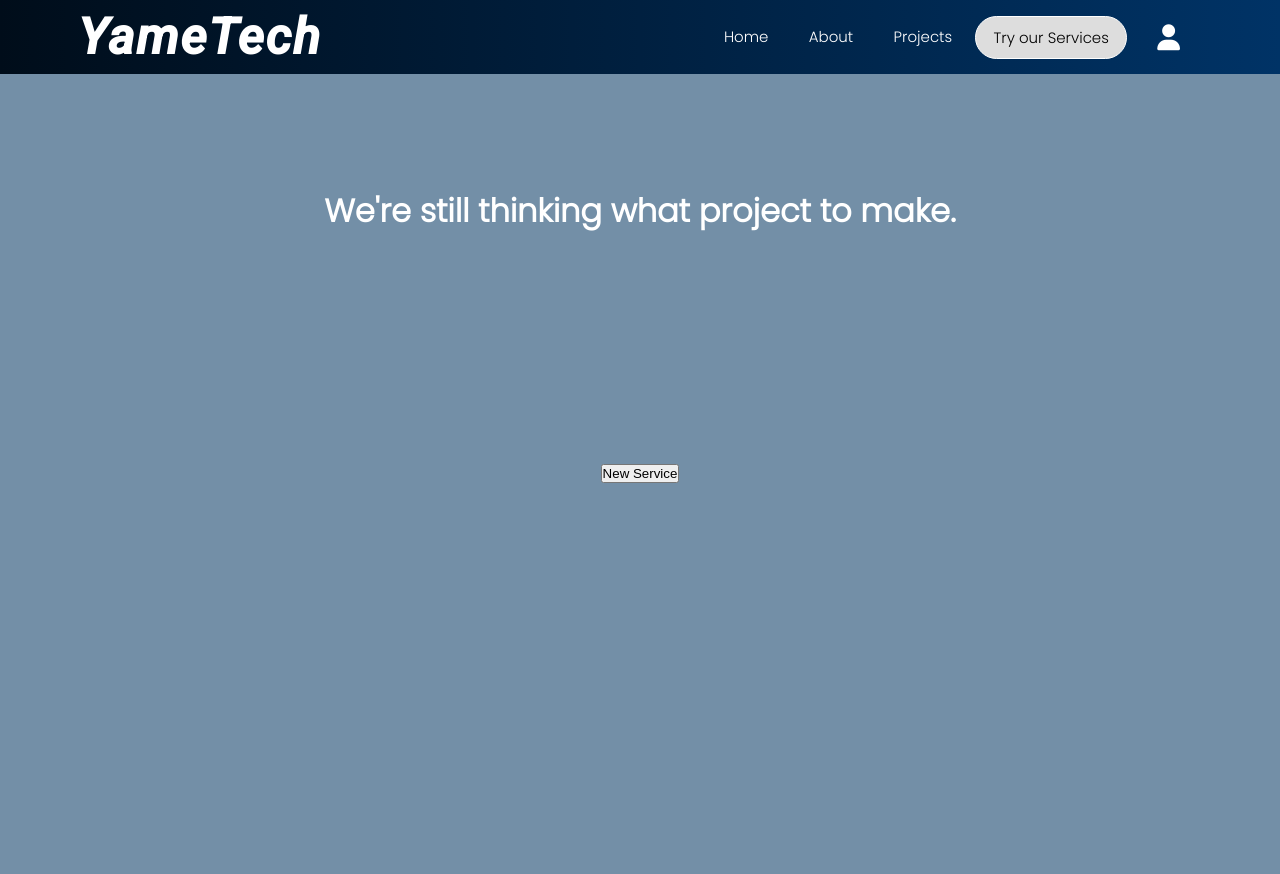
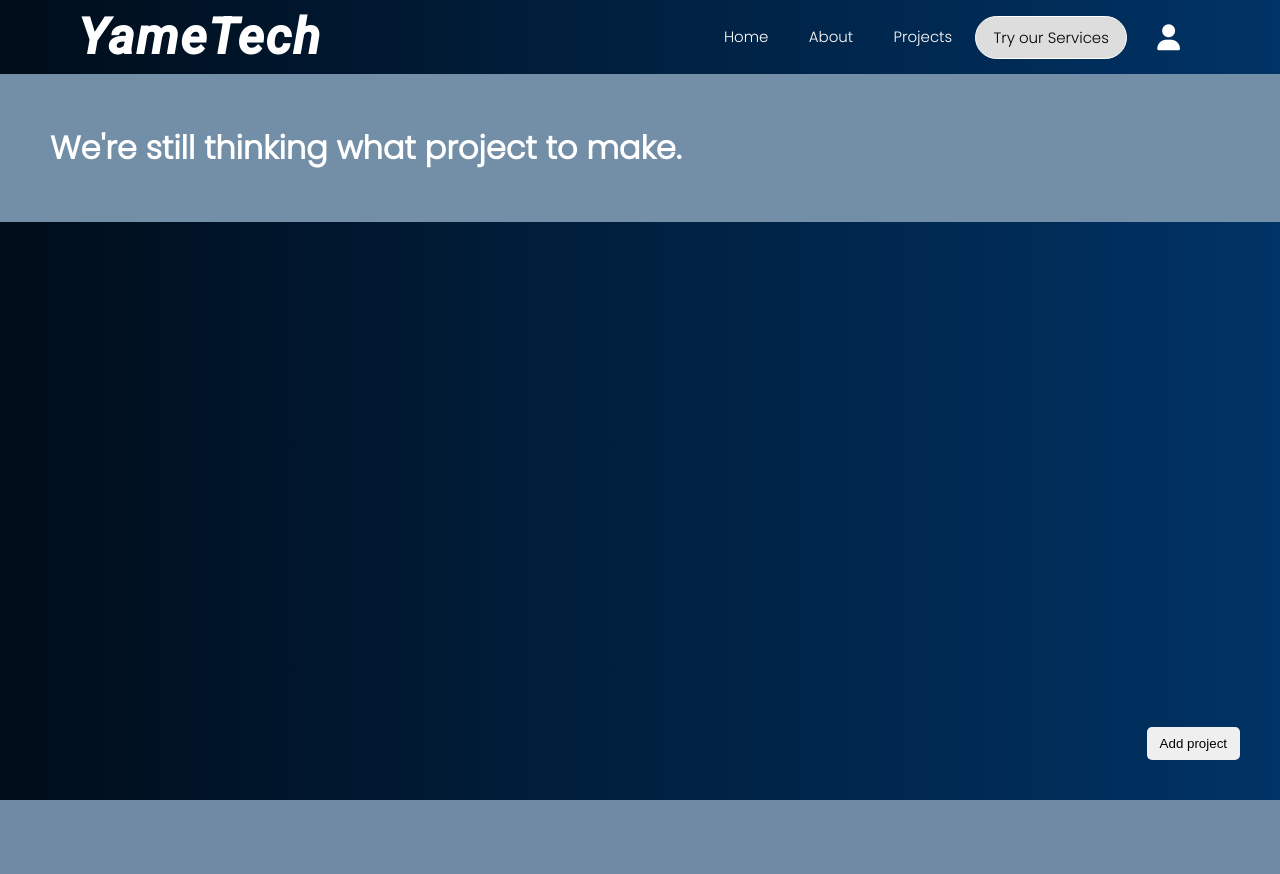
Before and after one commit to YameTechs/website, a Flask app: page /projects/ in a window 1280 px wide; the page is wider, and only the part inside the window is pictured. After the commit the page ends 800 px from the top of that part, so only its background shows below. Run offline with Flask 2, Linux system fonts and the light colour scheme; a user stored in the database is signed in; data comes from the database, SQL or seed files in the repository; data that the repository does not hold is empty; parts of the project's set-up code (start-up, migrations or seed data) failed here and were passed over; some libraries are stand-ins or nearby versions.

Commit message:
projects page UI added

```diff
--- a/src/static/css/projects.css
+++ b/src/static/css/projects.css
@@ -1,12 +1,117 @@
 .projects-sec {
-  height: 100vh;
+  height: auto;
   width: 100%;
+  padding: 50px;
   background-color: #738FA7;
   display: grid;
-  place-items: center;
+  grid-template-columns: auto auto auto auto;
+  row-gap: 30px;
 }
 
 .not-available h1 {
   color: white;
   font-weight: 900;
 }
+
+.ProjBtn {
+  padding: 9px 13px;
+  border-radius: 5px;
+  border: none;
+}
+
+.cardBtn {
+  background: ghostwhite;
+  color: #274472;
+  border: solid #274472;
+  transition: 200ms ease-in;
+  cursor: pointer;
+}
+
+.cardBtn:hover {
+  background: #274472;
+  color: white;
+}
+
+.addProj {
+  position: fixed;
+  bottom: 40px;
+  right: 40px;
+  transition: 100ms ease-in;
+  cursor: pointer;
+}
+
+.addProj:hover {
+  font-size: 15px;
+  box-shadow: 5px 5px 10px #274472;
+  color: #274472;
+}
+
+/* PROJ CARDS */
+.ProjCard {
+  padding: 20px;
+  width: 200px;
+  height: auto;
+  display: flex;
+  flex-direction: column;
+  overflow-wrap: break-word;
+  background: #DDD;
+  border-radius: 10px;
+  box-shadow: 10px 10px 0px rgba(0, 0, 0, .5);
+}
+
+.ProjCard h2 {
+  color: #274472;
+}
+
+.ProjCard img {
+  height: auto;
+  width: auto;
+  object-fit: cover;
+}
+
+
+.ProjCard .ProjForms {
+  display: flex;
+  justify-content: center;
+  gap: 10px;
+  margin-bottom: 10px;
+}
+
+/* media queries */
+@media (min-width: 400px) {
+  .projects-sec {
+    grid-template-columns: auto;
+  }
+
+  .ProjCard {
+    width: 300px;
+  }
+}
+
+@media (min-width: 800px) {
+  .projects-sec {
+    grid-template-columns: auto auto auto;
+  }
+
+  .ProjCard {
+    width: 200px;
+  }
+}
+
+@media (min-width: 900px) {
+  .projects-sec {
+    grid-template-columns: auto auto auto;
+  }
+  .ProjCard {
+    width: 250px;
+  }
+}
+
+@media (min-width: 1000px) {
+  .projects-sec {
+    grid-template-columns: auto auto auto auto auto;
+  }
+  .ProjCard {
+    width: 350px;
+  }
+}
--- a/src/templates/new_project.html
+++ b/src/templates/new_project.html
@@ -37,7 +37,7 @@
       </div>
 
       <div class="form-element">
-        <label for="site_url">Site URLl</label>
+        <label for="site_url">Site URL</label>
         {{ form.site_url(class="form-input", id="site_url", placeholder="Enter site url") }}
         {% for error in form.site_url.errors %}
         <span>{{ error }}</span>
@@ -50,6 +50,7 @@
           {{ form.image_file(class="form-input fileField", id="image_file", placeholder="Enter image_file") }}
         </div>
         <div class="botPart">
+          <input type="reset" value="Reset" class="form-submit" id="resetBtn">
           {{ form.submit(class="form-submit") }}
         </div>
         {% for error in form.image_file.errors %}
--- a/src/templates/projects.html
+++ b/src/templates/projects.html
@@ -10,21 +10,25 @@
 
     {% if projects %}
       {% for project in projects %}
-      <div>
-        <h1>{{ project.title }}</h1>
+      <div class="ProjCard">
         <img src="{{ url_for('static', filename="project/" + project.image_file) }}">
+        <h2>{{ project.title }}</h2>
         <p>{{ project.description }}</p>
         <p>{{ project.github_url }}</p>
         <p>{{ project.site_url }}</p>
-      </div>
+        <br>
         {% if current_user.is_authenticated and current_user.has_role("admin") %}
+        <div class="ProjForms">
           <form action="{{ url_for('project.delete', project_id=project.id) }}" , method="POST">
-        <input type="submit" value="delete">
+            <input type="submit" value="Delete" class="ProjBtn cardBtn">
           </form>
           <form action="{{ url_for('project.update', project_id=project.id) }}" , method="GET">
-        <input type="submit" value="update">
+            <input type="submit" value="Update" class="ProjBtn cardBtn">
           </form>
+        </div>
         {% endif %}
+      </div>
+
       {% endfor %}
     {% else %}
       <div class="not-available">
@@ -32,11 +36,12 @@
       </div>
     {% endif %}
     {% if current_user.is_authenticated and current_user.has_role("admin") %}
+    <div class="addProject">
+
       <form action="{{ url_for('project.new') }}" , method="GET">
-      <input type="submit" value="New Service">
+        <input type="submit" value="Add project" class="ProjBtn addProj">
       </form>
-    <br><br>
+    </div>
     {% endif %}
   </div>
-
 {% endblock content %}
```
Also changed, not shown: src/static/css/home.css (+43 -21 lines), src/static/css/newproj.css (+24 -0 lines). Lines whose indentation alone changed are shown as unchanged.
